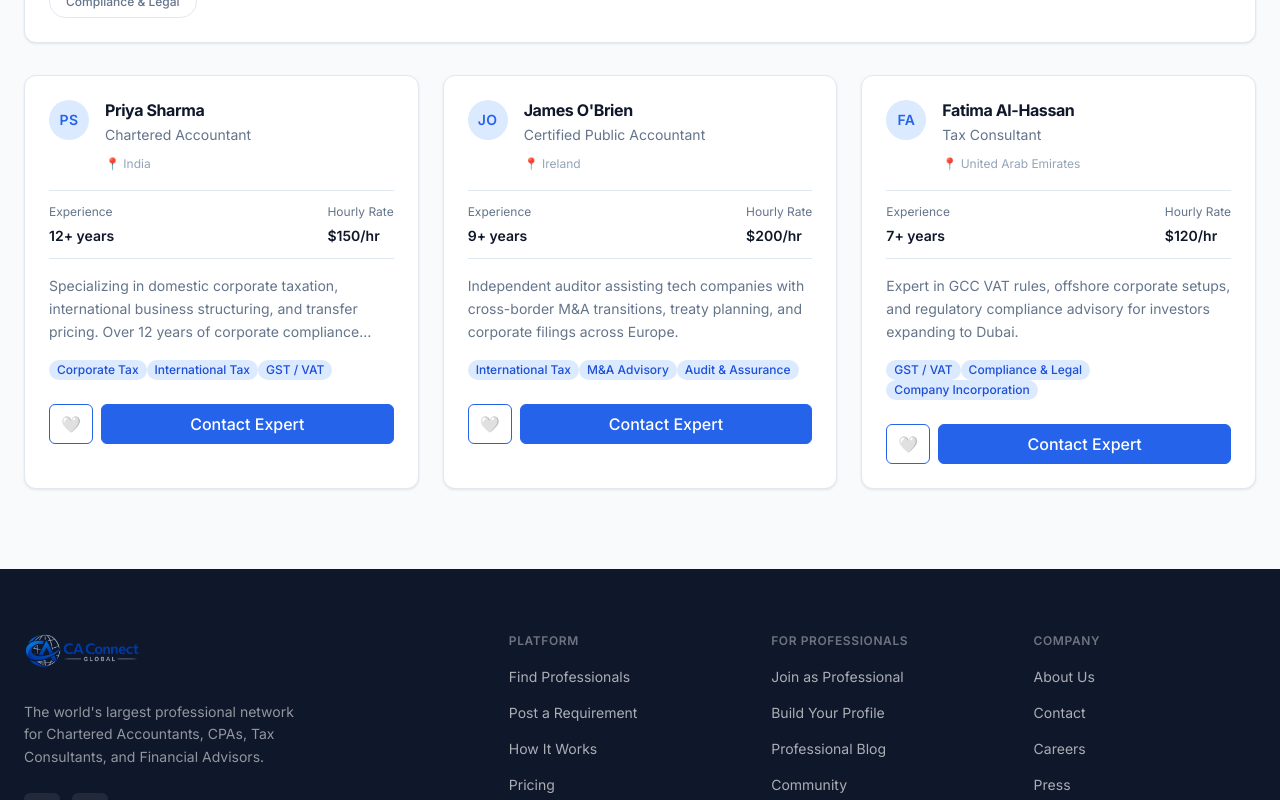
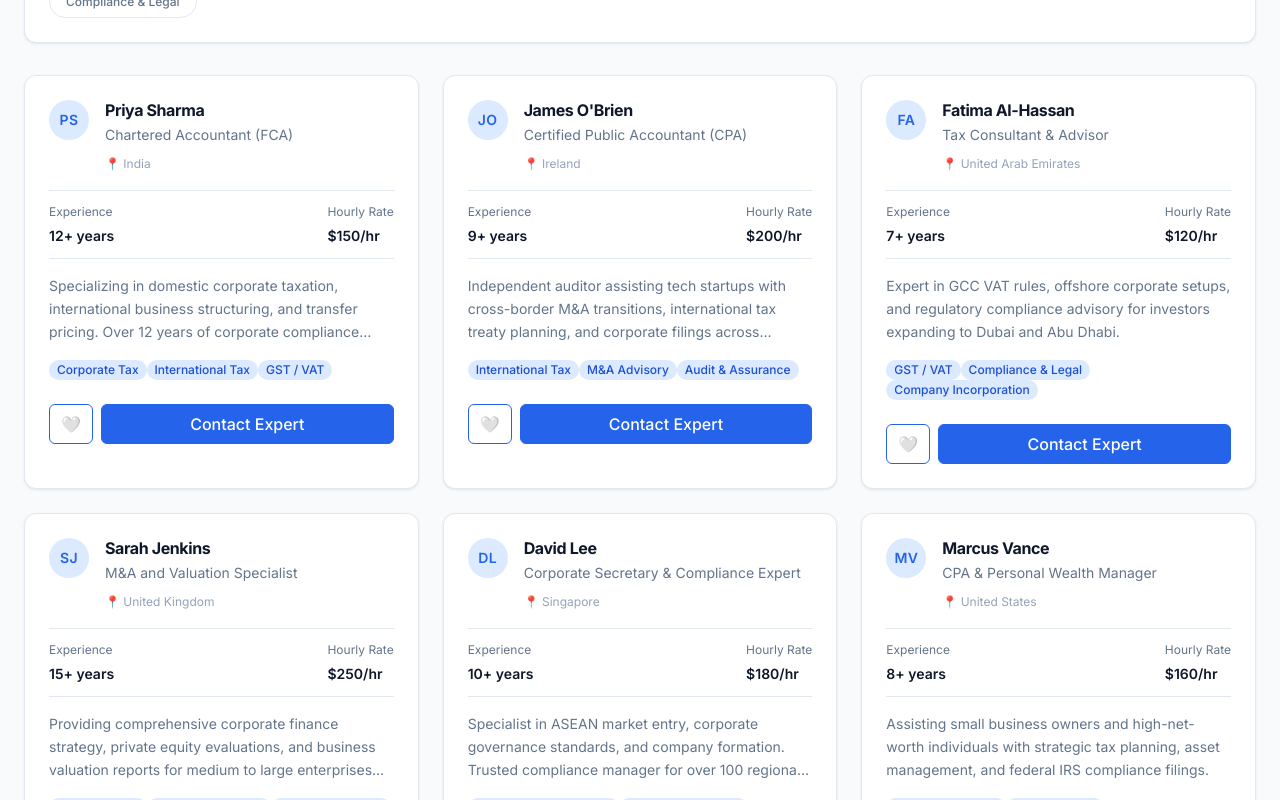
Before and after one commit to capoasisdev/CA_Platform, a React (Vite) app: page /find-professionals in a window 1280 px wide. Shown: the part 580-1380 px from the top of the page. Built offline with nearby package versions, Linux system fonts and the light colour scheme; no server answers; the database is empty.

Commit message:
feat: expand fallback/sample professional profiles with rich details

```diff
--- a/src/pages/FindProfessionals/FindProfessionals.jsx
+++ b/src/pages/FindProfessionals/FindProfessionals.jsx
@@ -31,7 +31,7 @@ const FALLBACK_PROFESSIONALS = [
     id: 'f1',
     first_name: 'Priya',
     last_name: 'Sharma',
-    designation: 'Chartered Accountant',
+    designation: 'Chartered Accountant (FCA)',
     country: 'India',
     specializations: ['Corporate Tax', 'International Tax', 'GST / VAT'],
     experience: 12,
@@ -42,23 +42,56 @@ const FALLBACK_PROFESSIONALS = [
     id: 'f2',
     first_name: 'James',
     last_name: "O'Brien",
-    designation: 'Certified Public Accountant',
+    designation: 'Certified Public Accountant (CPA)',
     country: 'Ireland',
     specializations: ['International Tax', 'M&A Advisory', 'Audit & Assurance'],
     experience: 9,
     hourly_rate: 200,
-    bio: 'Independent auditor assisting tech companies with cross-border M&A transitions, treaty planning, and corporate filings across Europe.',
+    bio: 'Independent auditor assisting tech startups with cross-border M&A transitions, international tax treaty planning, and corporate filings across Europe.',
   },
   {
     id: 'f3',
     first_name: 'Fatima',
     last_name: 'Al-Hassan',
-    designation: 'Tax Consultant',
+    designation: 'Tax Consultant & Advisor',
     country: 'United Arab Emirates',
     specializations: ['GST / VAT', 'Compliance & Legal', 'Company Incorporation'],
     experience: 7,
     hourly_rate: 120,
-    bio: 'Expert in GCC VAT rules, offshore corporate setups, and regulatory compliance advisory for investors expanding to Dubai.',
+    bio: 'Expert in GCC VAT rules, offshore corporate setups, and regulatory compliance advisory for investors expanding to Dubai and Abu Dhabi.',
+  },
+  {
+    id: 'f4',
+    first_name: 'Sarah',
+    last_name: 'Jenkins',
+    designation: 'M&A and Valuation Specialist',
+    country: 'United Kingdom',
+    specializations: ['M&A Advisory', 'Business Valuation', 'Financial Planning'],
+    experience: 15,
+    hourly_rate: 250,
+    bio: 'Providing comprehensive corporate finance strategy, private equity evaluations, and business valuation reports for medium to large enterprises across the UK.',
+  },
+  {
+    id: 'f5',
+    first_name: 'David',
+    last_name: 'Lee',
+    designation: 'Corporate Secretary & Compliance Expert',
+    country: 'Singapore',
+    specializations: ['Company Incorporation', 'Compliance & Legal', 'Audit & Assurance'],
+    experience: 10,
+    hourly_rate: 180,
+    bio: 'Specialist in ASEAN market entry, corporate governance standards, and company formation. Trusted compliance manager for over 100 regional corporations.',
+  },
+  {
+    id: 'f6',
+    first_name: 'Marcus',
+    last_name: 'Vance',
+    designation: 'CPA & Personal Wealth Manager',
+    country: 'United States',
+    specializations: ['Financial Planning', 'Corporate Tax', 'Compliance & Legal'],
+    experience: 8,
+    hourly_rate: 160,
+    bio: 'Assisting small business owners and high-net-worth individuals with strategic tax planning, asset management, and federal IRS compliance filings.',
   },
 ];
 
```
